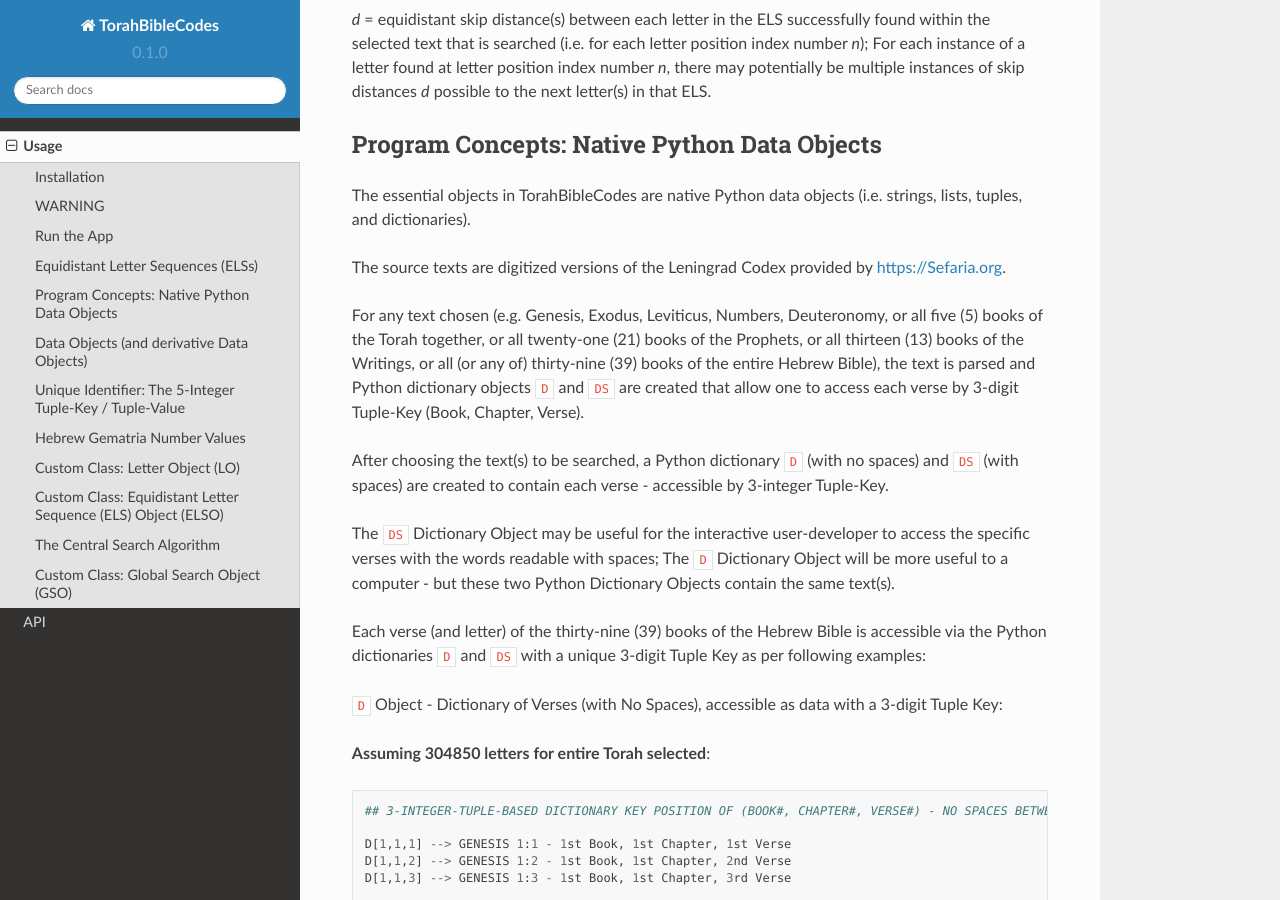
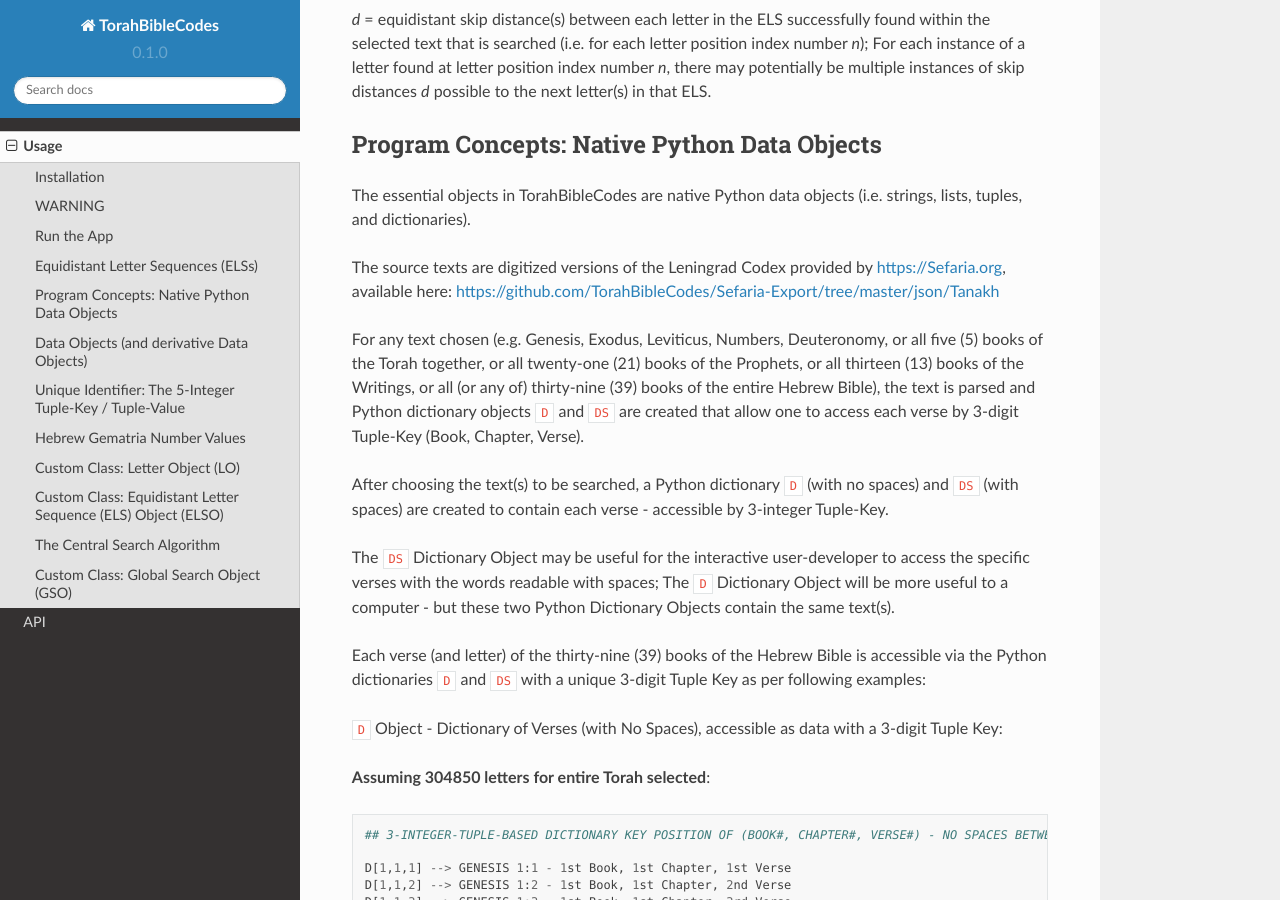
Before and after one commit to TorahBibleCodes/TorahBibleCodes_Sphinx, a Sphinx documentation site: the page built from docs/source/usage.rst, in a window 1280 px wide and 900 px high, scrolled down 3491 px. Built offline with Sphinx 7.4.7 and the Read the Docs theme 2.0.0, drawn with Linux system fonts in a browser that asks for light colours.

Commit message:
Update usage.rst

```diff
--- a/docs/source/usage.rst
+++ b/docs/source/usage.rst
@@ -150,7 +150,7 @@
 
 The essential objects in TorahBibleCodes are native Python data objects (i.e. strings, lists, tuples, and dictionaries).
 
-The source texts are digitized versions of the Leningrad Codex provided by https://Sefaria.org.
+The source texts are digitized versions of the Leningrad Codex provided by https://Sefaria.org, available here: https://github.com/TorahBibleCodes/Sefaria-Export/tree/master/json/Tanakh
 
 For any text chosen (e.g. Genesis, Exodus, Leviticus, Numbers, Deuteronomy, or all five (5) books of the Torah together, or all twenty-one (21) books of the Prophets, or all thirteen (13) books of the Writings, or all (or any of) thirty-nine (39) books of the entire Hebrew Bible), the text is parsed and Python dictionary objects ``D`` and ``DS`` are created that allow one to access each verse by 3-digit Tuple-Key (Book, Chapter, Verse).
 
```
